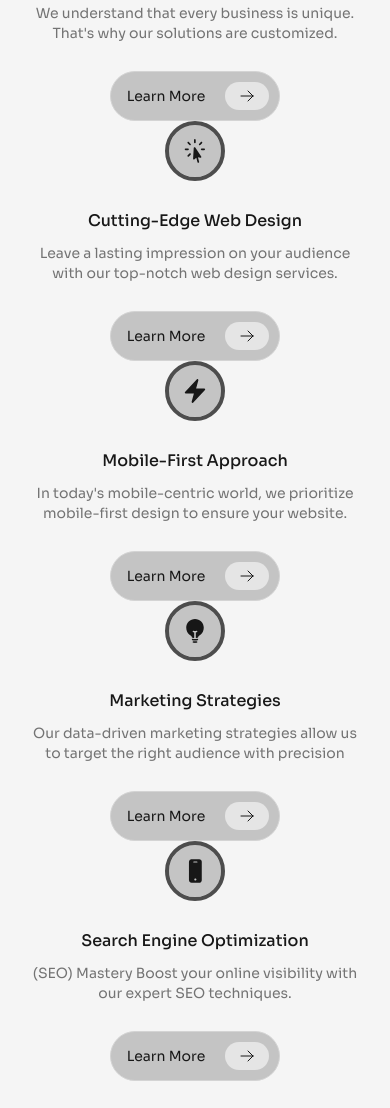
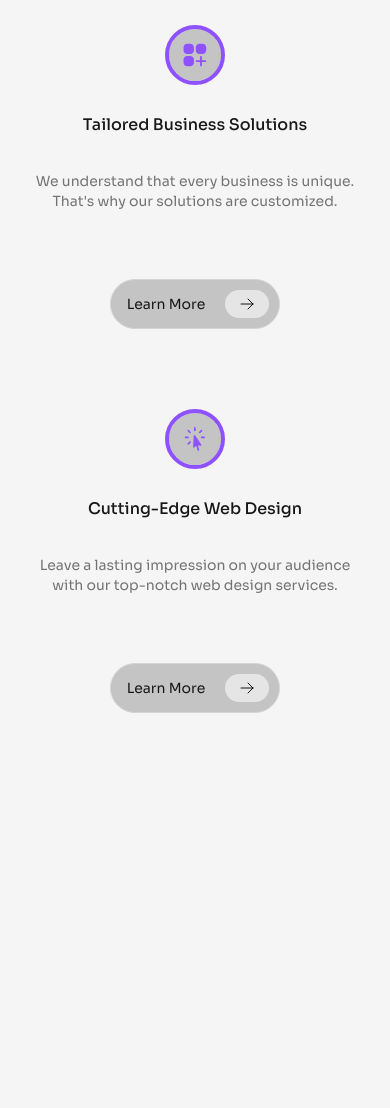
Before and after one commit to AliVLONE/Digital-Company, a website built with Vite: page index.html in a window 390 px wide. Shown: the part 1402-2510 px from the top of the page. After the commit the page ends 2195 px from the top, so only its background shows below. Built offline with nearby package versions, Linux system fonts and the light colour scheme.

Commit message:
update UI WhyUsReason

```diff
--- a/index.html
+++ b/index.html
@@ -46,7 +46,7 @@
                         Unlock Your Digital Potential Today
                     </p>
                     <!-- left hero-section action-button -->
-                    <div class="flex gap-2 flex-col xs:flex-row justify-center">
+                    <div class="flex gap-2 flex-col xs:flex-row justify-center lg:justify-start">
                         <a class="primary-btn" href="/">Get Started</a>
                         <a class="secondary-btn" href="/">Free Consultation</a>
                     </div>
@@ -77,7 +77,7 @@
             </div>
 
             <!-- why-us reason components -->
-            <div id="why-us-reason" class="mt-13 sm:grid grid-cols-2 "></div>
+            <div id="why-us-reason" class="mt-13 grid gap-20 grid-cols-1 sm:grid-cols-2 lg:grid-cols-3 2xl:gap-25"></div>
         </div>
     </section>
 </main>
--- a/src/components/homePageComponents/WhyUsReason.js
+++ b/src/components/homePageComponents/WhyUsReason.js
@@ -1,13 +1,13 @@
-export default function WhyUsReason({icon, title, text}) {
+export default function WhyUsReason({icon, title, text, className}) {
     return `
-<div class="space-y-7 text-center px-4 *:mx-auto">
+<div class="space-y-7 text-center px-4 *:mx-auto ${className ? className : ""}">
     <!-- icon wrapper -->
-    <div class="max-w-max relative rounded-full border-4 border-grey-30 overflow-hidden">
+    <div class="max-w-max relative rounded-full border-4 border-violet-500 dark:border-grey-30 overflow-hidden">
         <img class="absolute -z-10 inset-0 min-w-70 h-65 opacity-8"
          src="/src/assets/img/home/Vector.webp" alt="vector">
 
          <div class="bg-black/20 dark:bg-white/5 size-full p-3.5">
-            <svg class="size-6">
+            <svg class="size-6 text-violet-500">
                 <use href="#${icon}-icon"></use>
             </svg>
         </div>
@@ -15,8 +15,8 @@ export default function WhyUsReason({icon, title, text}) {
 
     <!-- info wrapper -->
     <div class="space-y-2.5">
-        <h3>${title}</h3>
-        <p class="sub-text">${text}</p>
+        <h3 class="min-h-12 2xl:text-lg 2xl:min-h-auto">${title}</h3>
+        <p class="sub-text lg:text-base min-h-20 2xl:min-h-[70px] 3xl:min-h-auto">${text}</p>
     </div>
 
     <!-- link wrapper -->
--- a/src/pages/homePage.js
+++ b/src/pages/homePage.js
@@ -7,9 +7,9 @@ export const init = () => {
         {icon: "star", title: "Expertise That Drives Results", text: "Our team of seasoned professionals brings years of experience and expertise to the table."},
         {icon: "layout", title: "Tailored Business Solutions ", text: "We understand that every business is unique. That's why our solutions are customized."},
         {icon: "clickEffect", title: "Cutting-Edge Web Design", text: "Leave a lasting impression on your audience with our top-notch web design services."},
-        {icon: "thunder", title: "Mobile-First Approach", text: "In today's mobile-centric world, we prioritize mobile-first design to ensure your website."},
-        {icon: "lamp", title: "Marketing Strategies", text: "Our data-driven marketing strategies allow us to target the right audience with precision"},
-        {icon: "phone", title: "Search Engine Optimization", text: "(SEO) Mastery Boost your online visibility with our expert SEO techniques."}
+        {icon: "thunder", title: "Mobile-First Approach", text: "In today's mobile-centric world, we prioritize mobile-first design to ensure your website.", className: "hidden sm:block"},
+        {icon: "lamp", title: "Marketing Strategies", text: "Our data-driven marketing strategies allow us to target the right audience with precision", className: "hidden sm:block"},
+        {icon: "phone", title: "Search Engine Optimization", text: "(SEO) Mastery Boost your online visibility with our expert SEO techniques.", className: "hidden sm:block"}
     ]
 
     const wrapper = whyUsReasonData.map(data => {
```
